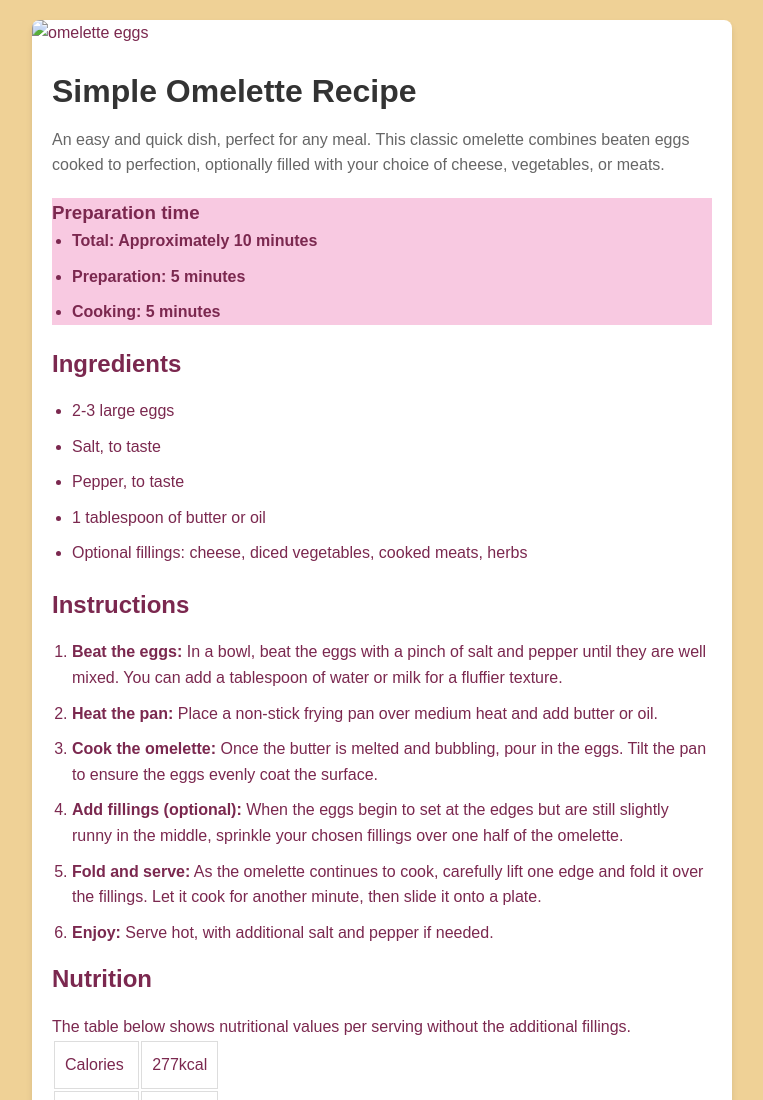
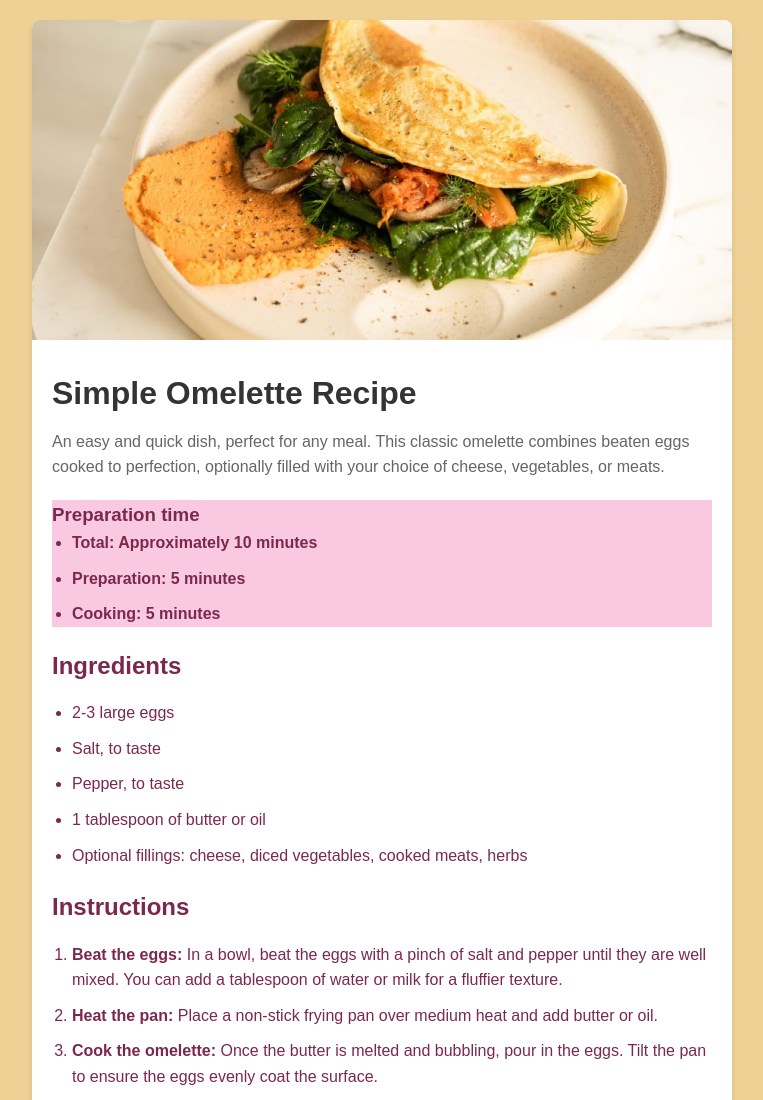
Before and after one commit to abdelrhmanelgezawy/recipe-page-main, a plain HTML site: page index.html in a window 1280 px wide. Shown: the top 1100 px of the page, without its empty margins (258-1021 px from the left). Drawn offline with Linux system fonts and the light colour scheme.

Commit message:
Update index.html

```diff
--- a/index.html
+++ b/index.html
@@ -4,7 +4,7 @@
   <meta charset="UTF-8">
   <meta name="viewport" content="width=device-width, initial-scale=1.0"> <!-- displays site properly based on user's device -->
 
-  <link rel="icon" type="image/png" sizes="32x32" href="./assets/images/favicon-32x32.png">
+  <link rel="icon" type="image/png" sizes="32x32" href="favicon-32x32.png">
   <link rel='stylesheet' href="style.css" >
 
   <title>Frontend Mentor | Recipe page</title>
@@ -18,7 +18,7 @@
 <body>
 <div class="container">
   <div class="card">
-<img src="./assets/images/image-omelette.jpeg" alt="omelette eggs">
+<img src="image-omelette.jpeg" alt="omelette eggs">
 <div class="content">
 <h1> Simple Omelette Recipe</h1>
 
```
